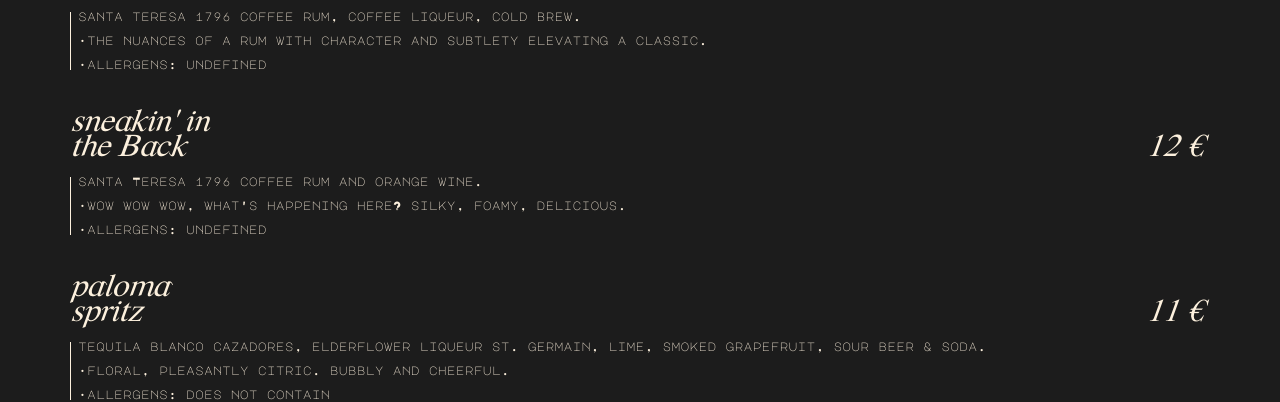
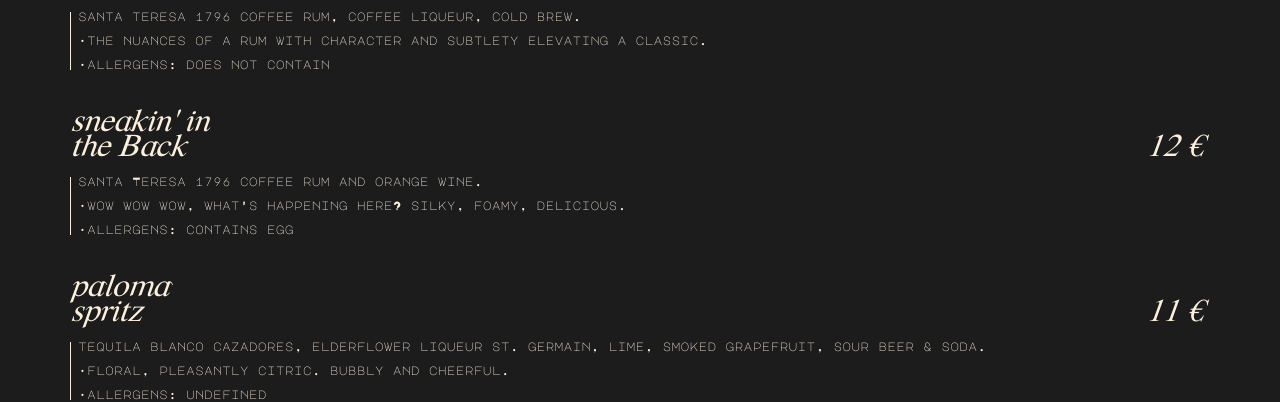
Before and after one commit to estebanaltamura/lonely-barcelona, a Next.js app: page /cartas/carta-ingles in a window 1280 px wide. Shown: the part 417-819 px from the top of the page. Built offline with nearby package versions, Linux system fonts and the light colour scheme.

Commit message:
Update page.tsx

```diff
--- a/src/app/cartas/carta-ingles/page.tsx
+++ b/src/app/cartas/carta-ingles/page.tsx
@@ -164,7 +164,7 @@
               <Typography
                 sx={{ fontSize: "12px", marginTop: "11px", lineHeight: "13px" }}
                 className="majorMonoDisplayFont"
-              >{`·allergens: ${item.allergens}`}</Typography>
+              >{`·allergens: ${item.alergenos}`}</Typography>
             </Box>
           </Box>
         ))}
@@ -357,7 +357,7 @@
               <Typography
                 sx={{ fontSize: "12px", marginTop: "11px", lineHeight: "13px" }}
                 className="majorMonoDisplayFont"
-              >{`·allergens: ${item.allergens}`}</Typography>
+              >{`·allergens: ${item.alergenos}`}</Typography>
             </Box>
           </Box>
         ))}
```
